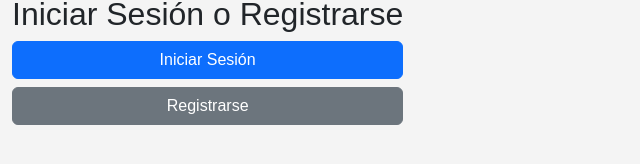
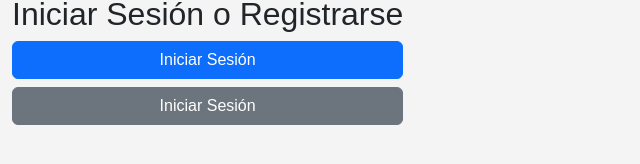
Before and after one commit to Heberjfet/ContaPi, a React (Vite) app in the folder contapaqi-frontend/: page / in a window 1280 px wide. Shown: the part 364-528 px from the top of the page, without its empty margins (0-640 px from the left). Built offline with nearby package versions, Linux system fonts and the light colour scheme.

Commit message:
correccion de boton de incio de sesion

```diff
--- a/contapaqi-frontend/src/componentes/Autenticacion/Login.jsx
+++ b/contapaqi-frontend/src/componentes/Autenticacion/Login.jsx
@@ -11,7 +11,7 @@ function Login() {
                     Iniciar Sesión
                 </Link>
                 <Link to="/register" className="btn btn-secondary">
-                    Registrarse
+                    Iniciar Sesión
                 </Link>
             </div>
         </div>
```
